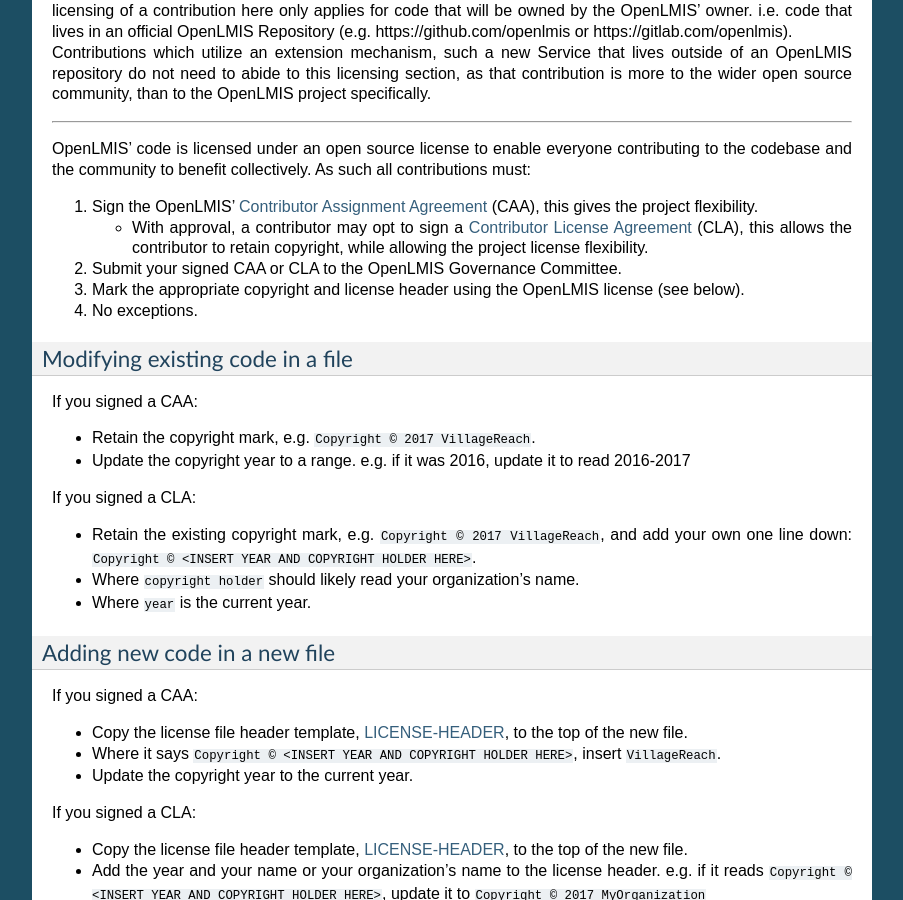
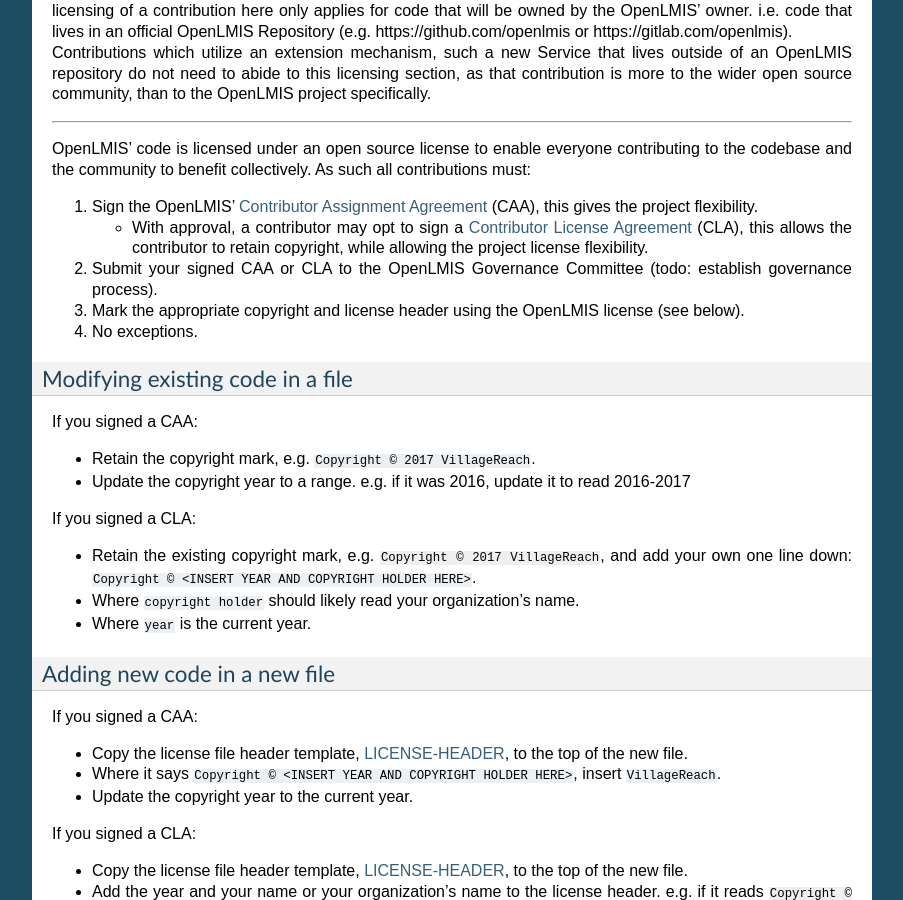
Before and after one commit to OpenLMIS/openlmis-ref-distro, a Sphinx documentation site: the page built from docs/source/contribute/contributionGuide.md, in a window 1280 px wide and 900 px high, scrolled down 7494 px. Shown: the whole window, without its empty margins (198-1101 px from the left). Built offline with Sphinx 7.4.7, drawn with Linux system fonts in a browser that asks for light colours; pages that are not in the unit, such as notebooks, are missing from menus.

Commit message:
fix markdown links, add governance process todo

```diff
--- a/docs/source/contribute/contributionGuide.md
+++ b/docs/source/contribute/contributionGuide.md
@@ -330,10 +330,10 @@
 OpenLMIS' code is licensed under an open source license to enable everyone contributing to the codebase and the
 community to benefit collectively. As such all contributions must:
 
-1. Sign the OpenLMIS' [Contributor Assignment Agreement](olmis-caa) (CAA), this gives the project flexibility.
-   * With approval, a contributor may opt to sign a [Contributor License Agreement](olmis-cla) (CLA), this
+1. Sign the OpenLMIS' [Contributor Assignment Agreement][olmis-caa] (CAA), this gives the project flexibility.
+   * With approval, a contributor may opt to sign a [Contributor License Agreement][olmis-cla] (CLA), this
      allows the contributor to retain copyright, while allowing the project license flexibility.
-2. Submit your signed CAA or CLA to the OpenLMIS Governance Committee.
+2. Submit your signed CAA or CLA to the OpenLMIS Governance Committee (todo: establish governance process).
 3. Mark the appropriate copyright and license header using the OpenLMIS license (see below).
 4. No exceptions.
 
```
